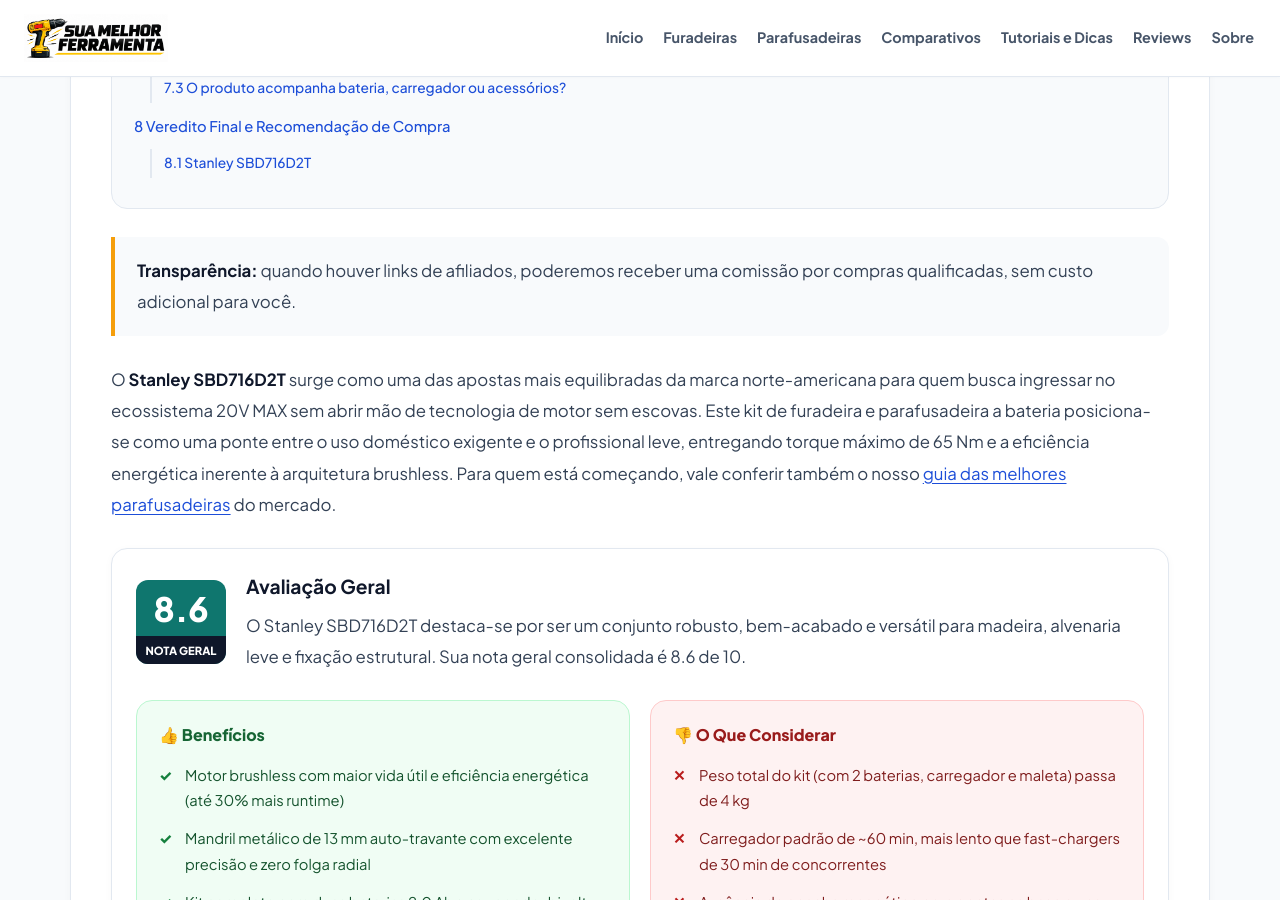
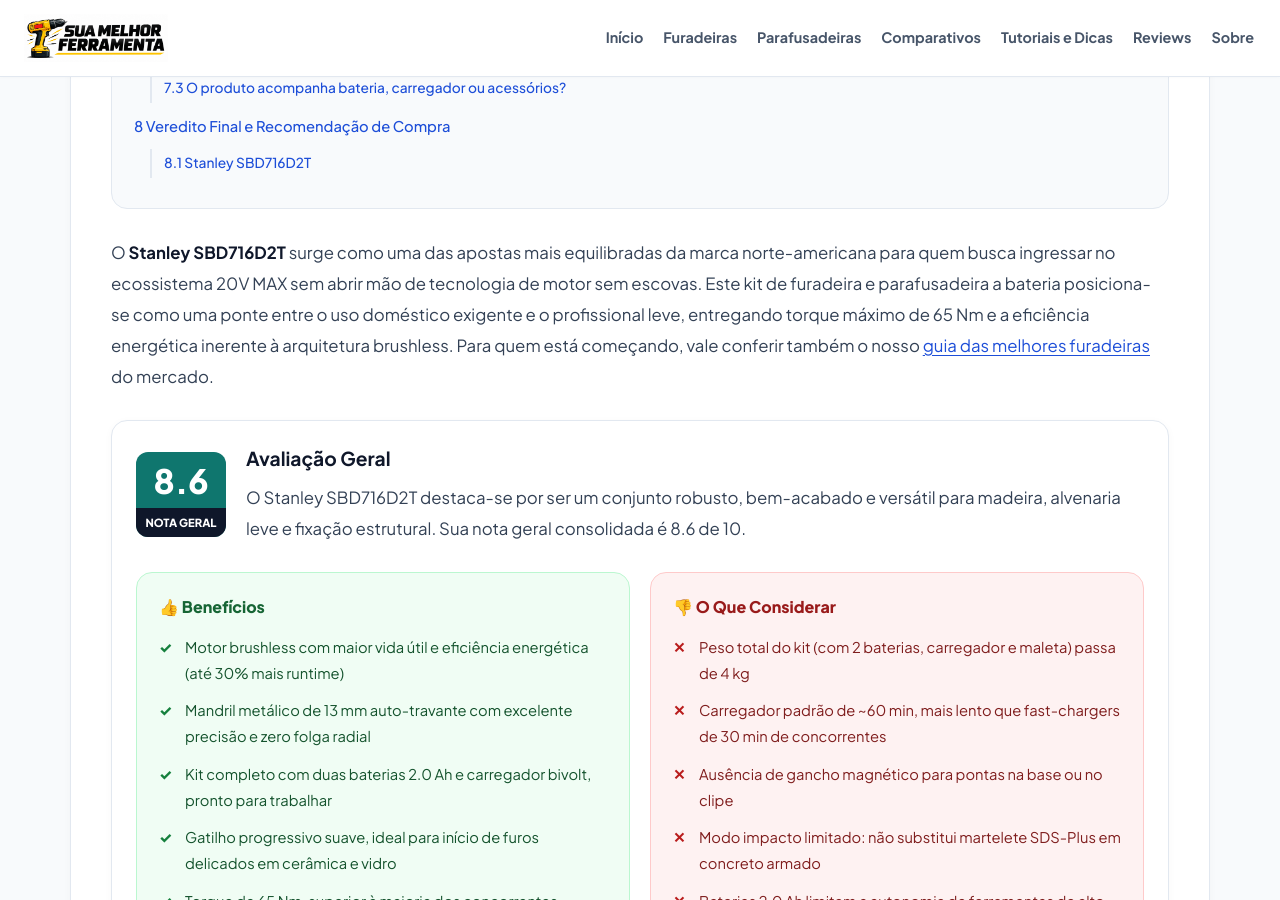
Before and after one commit to membroequipe/SiteReview, a Jekyll site: the page built from _posts/2026-10-24-stanley-sbd716d2t.md, in a window 1280 px wide and 900 px high, scrolled down 1195 px. Built offline with Jekyll 4.4.1, drawn with Linux system fonts in a browser that asks for light colours; some of the changed text lies outside the part shown.

Commit message:
Update 2026-10-24-stanley-sbd716d2t.md

```diff
--- a/_posts/2026-10-24-stanley-sbd716d2t.md
+++ b/_posts/2026-10-24-stanley-sbd716d2t.md
@@ -30,9 +30,7 @@
 
 {% include review-toc.html %}
 
-> **Transparência:** quando houver links de afiliados, poderemos receber uma comissão por compras qualificadas, sem custo adicional para você.
-
-O **Stanley SBD716D2T** surge como uma das apostas mais equilibradas da marca norte-americana para quem busca ingressar no ecossistema 20V MAX sem abrir mão de tecnologia de motor sem escovas. Este kit de furadeira e parafusadeira a bateria posiciona-se como uma ponte entre o uso doméstico exigente e o profissional leve, entregando torque máximo de 65 Nm e a eficiência energética inerente à arquitetura brushless. Para quem está começando, vale conferir também o nosso [guia das melhores parafusadeiras]({{ '/qual-a-melhor-parafusadeira/' | relative_url }}) do mercado.
+O **Stanley SBD716D2T** surge como uma das apostas mais equilibradas da marca norte-americana para quem busca ingressar no ecossistema 20V MAX sem abrir mão de tecnologia de motor sem escovas. Este kit de furadeira e parafusadeira a bateria posiciona-se como uma ponte entre o uso doméstico exigente e o profissional leve, entregando torque máximo de 65 Nm e a eficiência energética inerente à arquitetura brushless. Para quem está começando, vale conferir também o nosso [guia das melhores furadeiras]({{ '/qual-a-melhor-furadeira/' | relative_url }}) do mercado.
 
 {% include resumo-avaliacao.html %}
 
@@ -44,7 +42,7 @@
 
 ## Construção e Ergonomia
 
-A Stanley posicionou o SBD716D2T como o "porta de entrada premium" da linha 20V MAX brushless. Diferente dos modelos de entrada com motor de escovas (como o SBD420 ou o SBD716D1K com uma única bateria), este kit traz duas unidades de 2.0 Ah, o que resolve a maior dor de quem começa do zero: a autonomia de ciclo contínuo. A carcaça utiliza polímero de alta resistência com reforços internos nas áreas de maior tensão — especialmente no pescoço do mandril e no alojamento do motor —, transmitindo solidez ao primeiro manuseio. Para conhecer outras opções da marca, veja nossos [outros reviews de parafusadeiras]({{ '/reviews/' | relative_url }}).
+A Stanley posicionou o SBD716D2T como o "porta de entrada premium" da linha 20V MAX brushless. Diferente dos modelos de entrada com motor de escovas (como o SBD420 ou o SBD716D1K com uma única bateria), este kit traz duas unidades de 2.0 Ah, o que resolve a maior dor de quem começa do zero: a autonomia de ciclo contínuo. A carcaça utiliza polímero de alta resistência com reforços internos nas áreas de maior tensão — especialmente no pescoço do mandril e no alojamento do motor —, transmitindo solidez ao primeiro manuseio. Para conhecer outras opções da marca, veja nossos [outros reviews de furadeiras]({{ '/reviews/' | relative_url }}).
 
 O mandril metálico de 13 mm com mecanismo auto-travante (single sleeve) é um dos destaques construtivos. Em testes de bancada independentes e relatos de campo, ele mantém a broca ou ponta centralizada mesmo sob vibração intensa do modo impacto, sem a folga radial comum em mandris plásticos de concorrentes na mesma faixa. A trava de eixo (spindle lock) permite troca de acessórios com uma mão, agilizando fluxos de trabalho em andaimes ou escadas.
 
```
